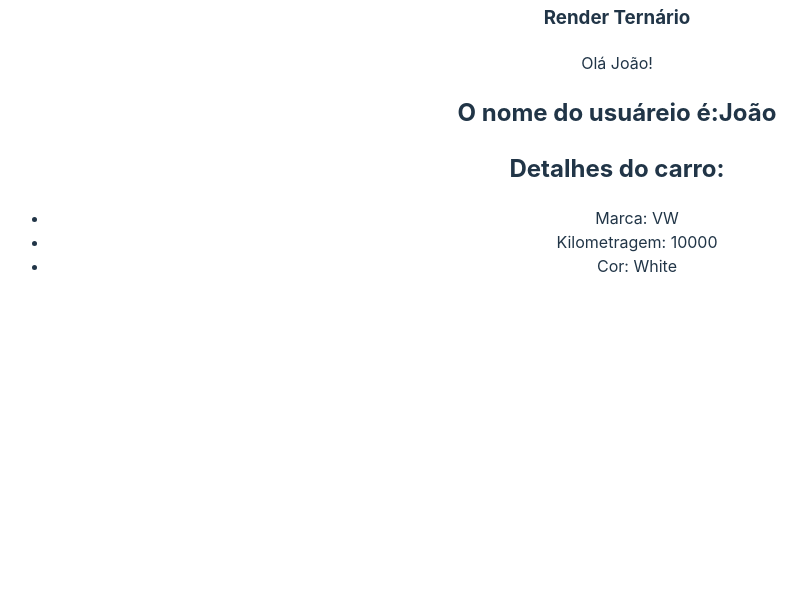
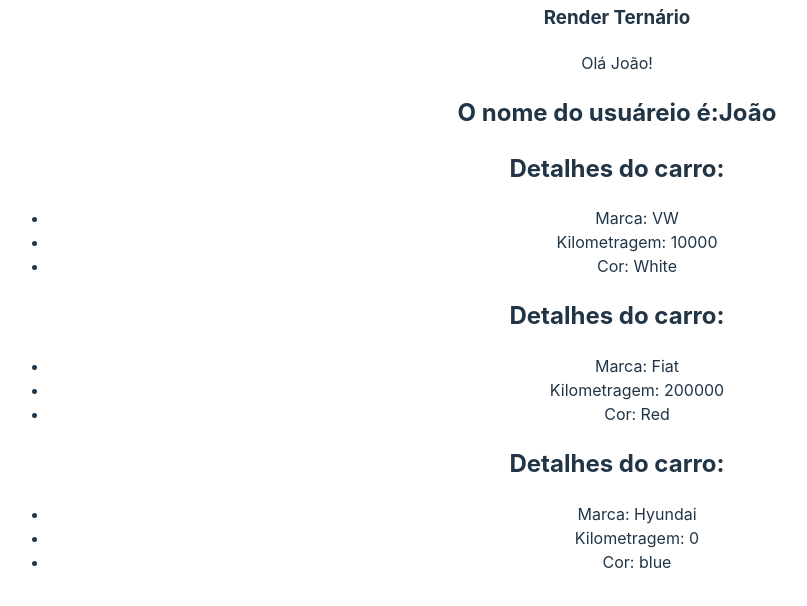
Before and after one commit to RibahDev/Udemy--Front-End, a React (Vite) app in the folder React/Avançando em React/avancando/: page / in a window 1280 px wide. Shown: the part 1640-2246 px from the top of the page, without its empty margins (23-830 px from the left). Built offline with nearby package versions, Linux system fonts and the light colour scheme.

Commit message:
Reaproveitamento de componentes

```diff
--- a/React/Avançando em React/avancando/src/App.jsx
+++ b/React/Avançando em React/avancando/src/App.jsx
@@ -36,6 +36,9 @@ function App() {
         <ShowUserName name="João"/>
         {/* 9 - Desestruruando props */}
         <CarDetails brand="VW" km={10000} color="White"/>
+        {/* 10 - Reaproveitamento de componentes */}
+        <CarDetails brand="Fiat" km={200000} color="Red" />
+        <CarDetails brand="Hyundai" km={0} color="blue" />
       </div>
   )
 }
```
